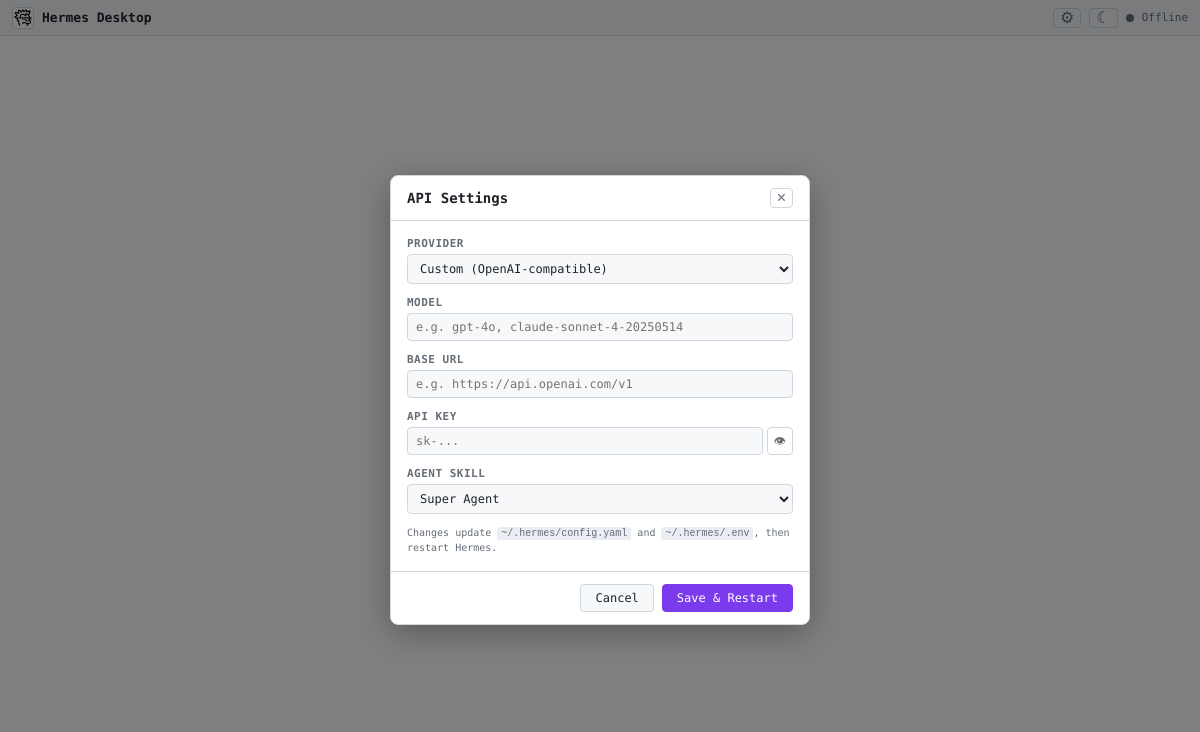
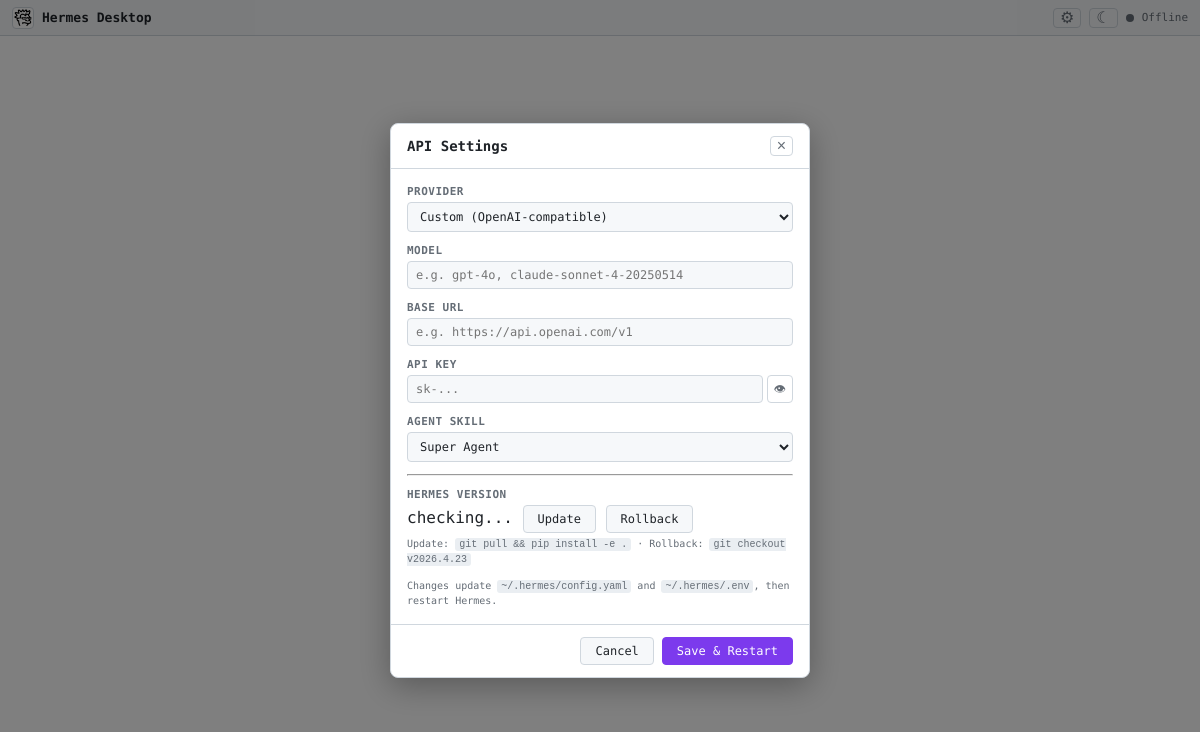
Before and after one commit to sjkncs/hermes-desktop, an Electron app: page renderer/index.html in a window 1200 px wide. Both pictures are taken after a click on the button "API Settings". Drawn offline with nearby package versions, Linux system fonts and the light colour scheme; no server answers.

Commit message:
Add version management UI in settings modal

```diff
--- a/renderer/index.html
+++ b/renderer/index.html
@@ -64,6 +64,16 @@
             <option value="default">Default</option>
           </select>
         </div>
+        <hr class="modal-divider"/>
+        <div class="form-group">
+          <label>Hermes Version</label>
+          <div class="version-row">
+            <span id="cfg-version" class="version-text">checking...</span>
+            <button id="btn-update" class="btn btn-secondary btn-small">Update</button>
+            <button id="btn-rollback" class="btn btn-secondary btn-small">Rollback</button>
+          </div>
+          <div class="form-hint">Update: <code>git pull && pip install -e .</code> · Rollback: <code>git checkout v2026.4.23</code></div>
+        </div>
         <div class="form-hint">
           Changes update <code>~/.hermes/config.yaml</code> and <code>~/.hermes/.env</code>, then restart Hermes.
         </div>
```
